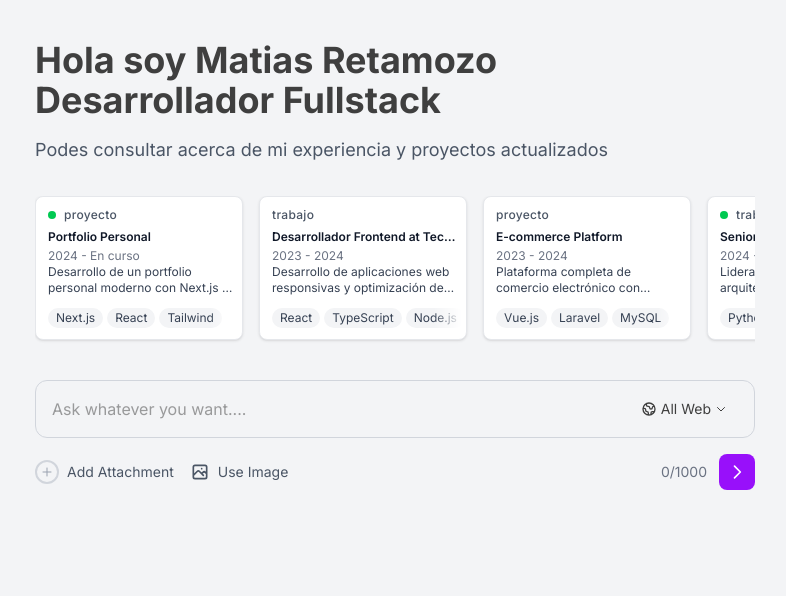
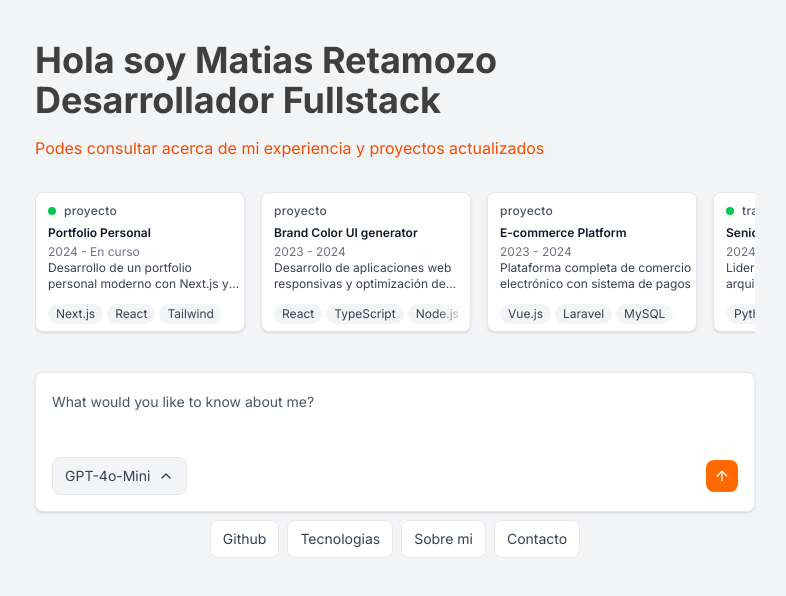
Before and after one commit to matiasreta/portafolio, a Next.js app: page / in a window 1280 px wide. Shown: the top 596 px of the page, without its empty margins (277-1063 px from the left). Built offline with nearby package versions, Linux system fonts and the light colour scheme.

Commit message:
ui improvements

```diff
--- a/src/app/page.tsx
+++ b/src/app/page.tsx
@@ -1,6 +1,7 @@
 "use client"
 
 import Card from "@/components/ui/card";
+import Toolbar from "@/components/ui/Toolbar";
 import { useRef, useState } from "react";
 import { MouseEvent } from "react";
 
@@ -58,7 +59,7 @@ export default function Home() {
             <br/>
             Desarrollador Fullstack
             </h1>
-            <p className="text-gray-600 text-lg">
+            <p className="text-orange-600 text-base">
               Podes consultar acerca de mi experiencia y proyectos actualizados
             </p>
           </div>
@@ -94,10 +95,10 @@ export default function Home() {
 
               <div className="flex-shrink-0 pointer-events-auto">
                 <Card
-                  tipo="trabajo"
+                  tipo="proyecto"
                   enProgreso={false}
-                  nombre="Desarrollador Frontend"
-                  empresa="TechCorp"
+                  nombre="Brand Color UI generator"
+                  empresa=""
                   descripcion="Desarrollo de aplicaciones web responsivas y optimización de rendimiento"
                   tecnologias={["React", "TypeScript", "Node.js"]}
                   fechaInicio="2023"
@@ -161,58 +162,10 @@ export default function Home() {
               </div>
             </div>
 
-          {/* Input Section */}
-          <div className="space-y-4">
-            {/* Main Input */}
-            <div className="relative">
-              <input
-                type="text"
-                placeholder="Ask whatever you want...."
-                className="w-full p-4 border border-gray-300 rounded-xl focus:outline-none focus:ring-2 focus:ring-purple-500 focus:border-transparent"
-              />
-              <div className="absolute right-4 top-1/2 transform -translate-y-1/2 flex items-center space-x-2">
-                <button className="bg-gray-100 hover:bg-gray-200 px-3 py-1 rounded-lg text-sm flex items-center space-x-1">
-                  <svg className="w-4 h-4" fill="none" stroke="currentColor" viewBox="0 0 24 24">
-                    <path strokeLinecap="round" strokeLinejoin="round" strokeWidth={2} d="M3.055 11H5a2 2 0 012 2v1a2 2 0 002 2 2 2 0 012 2v2.945M8 3.935V5.5A2.5 2.5 0 0010.5 8h.5a2 2 0 012 2 2 2 0 104 0 2 2 0 012-2h1.064M15 20.488V18a2 2 0 012-2h3.064M21 12a9 9 0 11-18 0 9 9 0 0118 0z" />
-                  </svg>
-                  <span>All Web</span>
-                  <svg className="w-3 h-3" fill="none" stroke="currentColor" viewBox="0 0 24 24">
-                    <path strokeLinecap="round" strokeLinejoin="round" strokeWidth={2} d="M19 9l-7 7-7-7" />
-                  </svg>
-                </button>
-              </div>
-            </div>
+            <Toolbar
 
-            {/* Bottom Controls */}
-            <div className="flex justify-between items-center">
-              <div className="flex space-x-4">
-                <button className="flex items-center space-x-2 text-gray-600 hover:text-gray-800">
-                  <div className="w-6 h-6 border-2 border-gray-300 rounded-full flex items-center justify-center">
-                    <svg className="w-3 h-3 text-gray-400" fill="none" stroke="currentColor" viewBox="0 0 24 24">
-                      <path strokeLinecap="round" strokeLinejoin="round" strokeWidth={2} d="M12 4v16m8-8H4" />
-                    </svg>
-                  </div>
-                  <span className="text-sm">Add Attachment</span>
-                </button>
+            />
 
-                <button className="flex items-center space-x-2 text-gray-600 hover:text-gray-800">
-                  <svg className="w-5 h-5" fill="none" stroke="currentColor" viewBox="0 0 24 24">
-                    <path strokeLinecap="round" strokeLinejoin="round" strokeWidth={2} d="M4 16l4.586-4.586a2 2 0 012.828 0L16 16m-2-2l1.586-1.586a2 2 0 012.828 0L20 14m-6-6h.01M6 20h12a2 2 0 002-2V6a2 2 0 00-2-2H6a2 2 0 00-2 2v12a2 2 0 002 2z" />
-                  </svg>
-                  <span className="text-sm">Use Image</span>
-                </button>
-              </div>
-
-              <div className="flex items-center space-x-3">
-                <span className="text-sm text-gray-500">0/1000</span>
-                <button className="bg-purple-600 hover:bg-purple-700 text-white p-2 rounded-lg">
-                  <svg className="w-5 h-5" fill="none" stroke="currentColor" viewBox="0 0 24 24">
-                    <path strokeLinecap="round" strokeLinejoin="round" strokeWidth={2} d="M9 5l7 7-7 7" />
-                  </svg>
-                </button>
-              </div>
-            </div>
-          </div>
         </div>
       </div>
     </div>
--- /dev/null
+++ b/src/components/ui/Toolbar.tsx
@@ -0,0 +1,137 @@
+import React, { memo, useState } from 'react';
+import { ArrowUp, ChevronUp } from 'lucide-react';
+
+interface ToolbarProps {
+  onArrowUp?: () => void;
+  onActionSelect?: (action: string) => void;
+}
+
+interface ActionButton {
+  id: string;
+  label: string;
+}
+
+const actionButtons: ActionButton[] = [
+  { id: '1', label: 'Github' },
+  { id: '3', label: 'Tecnologias' },
+  { id: '4', label: 'Sobre mi' },
+  { id: '5', label: "Contacto" },
+];
+
+const models = [
+  { id: 'gemma-3', name: 'Gemini-Gemma3-B1' },
+  { id: 'opus-4', name: 'Claude-Opus-4' },
+  { id: 'gpt-4', name: 'GPT-4o-Mini' },
+];
+
+const Toolbar = memo<ToolbarProps>(({
+  onArrowUp,
+  onActionSelect
+}) => {
+  const [isModelDropdownOpen, setIsModelDropdownOpen] = useState(false);
+  const [inputText, setInputText] = useState('');
+
+  const handleActionClick = (actionId: string) => {
+    onActionSelect?.(actionId);
+  };
+
+  const handleModelSelect = () => {
+    setIsModelDropdownOpen(false);
+  };
+
+  const handleSendMessage = () => {
+    if (inputText.trim()) {
+      console.log('Mensaje enviado:', inputText);
+      setInputText(''); // Limpiar el input después de enviar
+    }
+  };
+
+  const handleArrowUpClick = () => {
+    handleSendMessage();
+    onArrowUp?.();
+  };
+
+  const handleKeyPress = (e: React.KeyboardEvent) => {
+    if (e.key === 'Enter' && !e.shiftKey) {
+      e.preventDefault();
+      handleSendMessage();
+    }
+  };
+
+  return (<div>
+    <div className="flex flex-col justify-between bg-white border border-gray-200 rounded-lg shadow-sm p-4 w-full max-w-4xl h-[140px] mx-auto ">
+      {/* Top section with input */}
+      <div className="">
+        <div className="relative">
+          <input
+            type="text"
+            value={inputText}
+            onChange={(e) => setInputText(e.target.value)}
+            onKeyPress={handleKeyPress}
+            placeholder="What would you like to know about me?"
+            className="w-full text-gray-600 text-sm border-0 outline-none bg-transparent placeholder-gray-600"
+          />
+        </div>
+      </div>
+
+      {/* Top controls section */}
+      <div className="flex items-center justify-between ">
+        {/* Left side - Model selector */}
+        <div className="relative">
+          <button
+            onClick={() => setIsModelDropdownOpen(!isModelDropdownOpen)}
+            className="bg-gray-100 hover:bg-gray-200 border border-gray-200 rounded-lg px-3 py-2 text-sm transition-colors flex items-center gap-2 text-gray-700"
+          >
+            GPT-4o-Mini
+            <ChevronUp
+              className={`w-4 h-4 transition-transform ${isModelDropdownOpen ? 'rotate-180' : ''}`}
+            />
+          </button>
+
+          {/* Dropdown menu */}
+          {isModelDropdownOpen && (
+            <div className="absolute left-0 bottom-full mb-2 bg-white border border-gray-200 rounded-lg shadow-lg min-w-[200px] z-50">
+              {models.map((model) => (
+                <button
+                  key={model.id}
+                  onClick={() => handleModelSelect()}
+                  className="w-full text-left px-3 py-2 text-sm transition-colors hover:bg-gray-50 first:rounded-t-lg last:rounded-b-lg text-gray-700"
+                >
+                  {model.name}
+                </button>
+              ))}
+            </div>
+          )}
+        </div>
+
+        {/* Right side - Arrow up button (Send) */}
+        <div className="flex items-center gap-2">
+          {/* Arrow up button for sending */}
+          <button
+            onClick={handleArrowUpClick}
+            className="bg-orange-500 hover:bg-orange-600 text-white rounded-lg p-2 transition-colors"
+            aria-label="Send message"
+          >
+            <ArrowUp className="w-4 h-4" />
+          </button>
+        </div>
+      </div>
+    </div>
+          {/* Bottom section - Action buttons without icons */}
+          <div className="flex items-center justify-center pt-2 gap-2">
+        {actionButtons.map((action) => (
+          <button
+            key={action.id}
+            onClick={() => handleActionClick(action.id)}
+            className="bg-white hover:bg-gray-200 border border-gray-200 rounded-lg px-3 py-2 text-sm text-gray-700 hover:text-gray-900 transition-colors"
+          >
+            {action.label}
+          </button>
+        ))}
+        </div>
+  </div>);
+});
+
+Toolbar.displayName = 'Toolbar';
+
+export default Toolbar;
--- a/src/components/ui/card.tsx
+++ b/src/components/ui/card.tsx
@@ -28,7 +28,7 @@ const Card = memo<CardProps>(({
 
   return (
     <div
-      className="bg-white border border-gray-200 rounded-lg shadow-sm hover:shadow-md transition-shadow cursor-pointer py-3 pl-3 pr-1 w-52 h-36"
+      className="bg-white border border-gray-200 rounded-lg shadow-sm hover:shadow-md transition-shadow cursor-pointer py-3 pl-3 pr-1 w-[210px] h-[140px]"
       onClick={onClick}
     >
       {/* Header con badge y estado */}
```
Also changed, not shown: package.json (+7 -6 lines), 1 other file (tests, documents, lock files or other folders).
